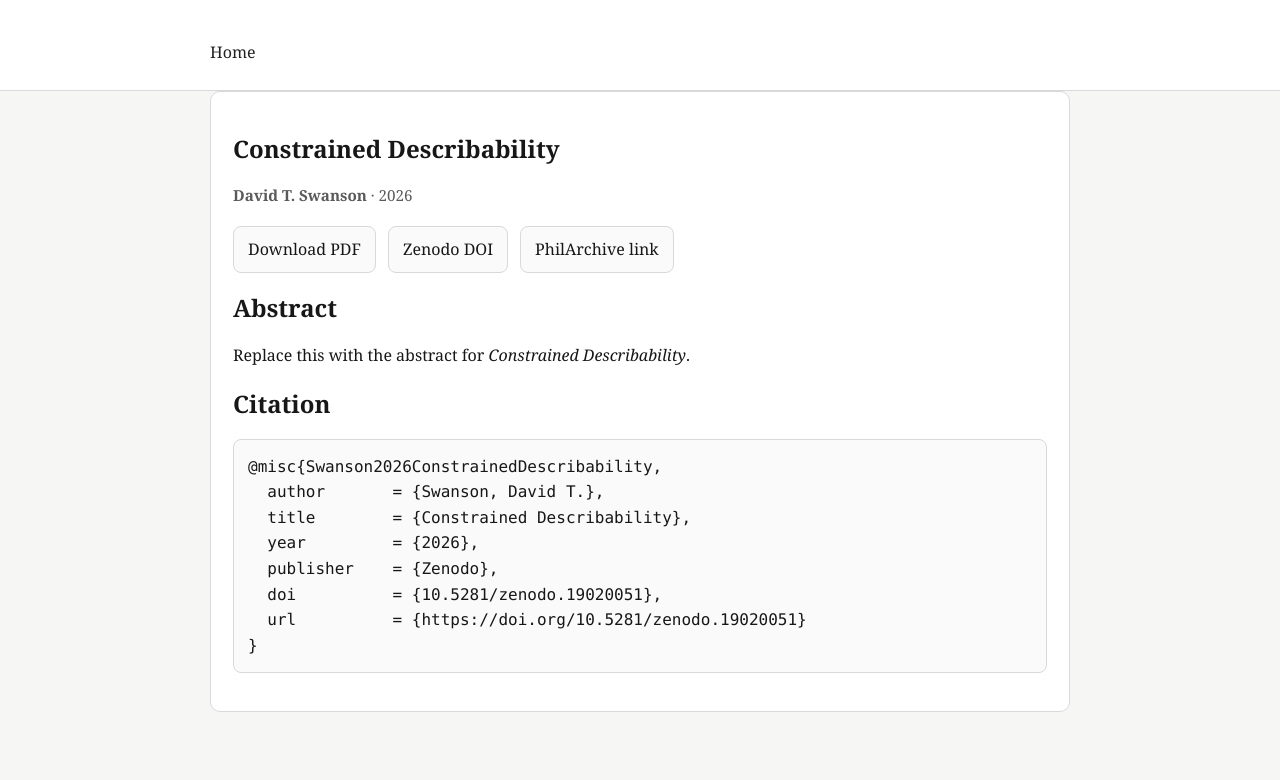
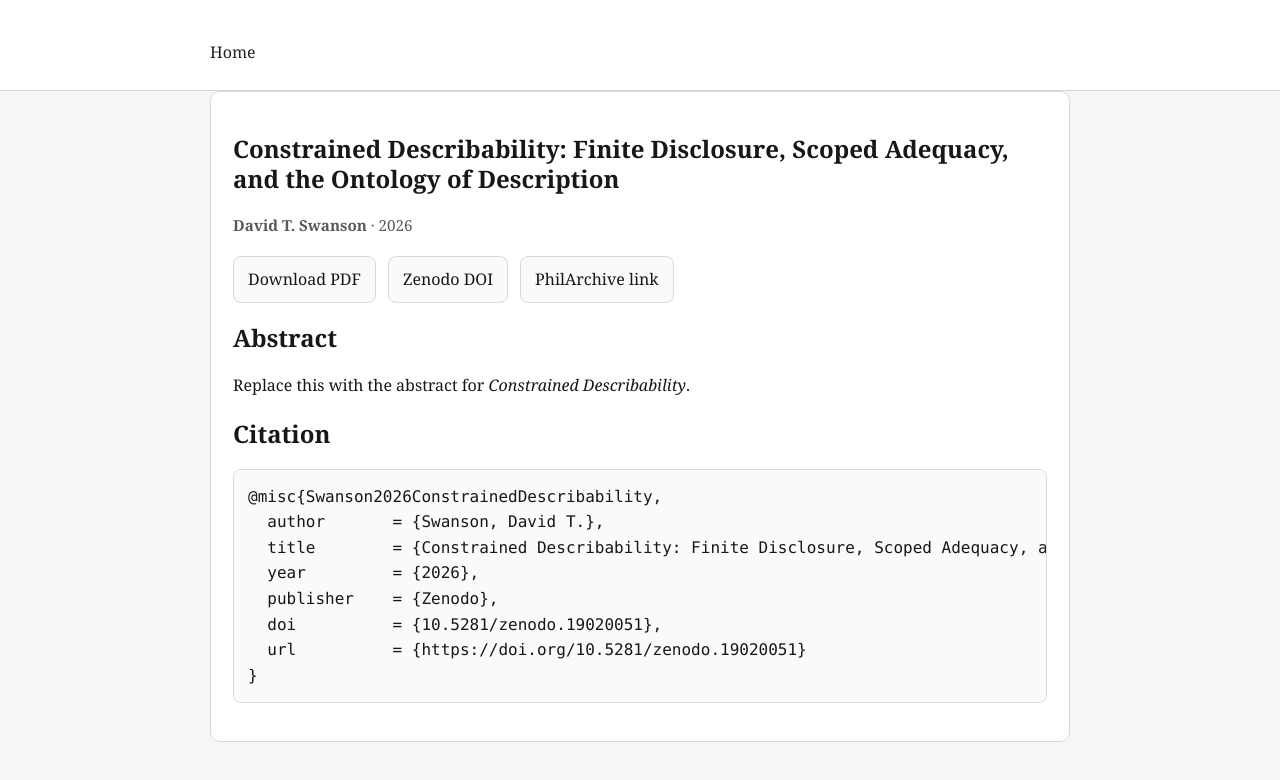
Before and after one commit to davidtswanson903/davidtswanson903.github.io, a plain HTML site: page papers/constrained-describability.html in a window 1280 px wide. Drawn offline with Linux system fonts and the light colour scheme.

Commit message:
updated title

```diff
--- a/papers/constrained-describability.html
+++ b/papers/constrained-describability.html
@@ -3,9 +3,9 @@
 <head>
   <meta charset="utf-8">
   <meta name="viewport" content="width=device-width, initial-scale=1">
-  <title>Constrained Describability</title>
-  <meta name="description" content="Paper page for Constrained Describability by David T. Swanson.">
-  <meta name="citation_title" content="Constrained Describability">
+  <title>Constrained Describability: Finite Disclosure, Scoped Adequacy, and the Ontology of Description</title>
+  <meta name="description" content="Paper page for Constrained Describability: Finite Disclosure, Scoped Adequacy, and the Ontology of Description by David T. Swanson.">
+  <meta name="citation_title" content="Constrained Describability: Finite Disclosure, Scoped Adequacy, and the Ontology of Description">
   <meta name="citation_author" content="David T. Swanson">
   <meta name="citation_publication_date" content="2026">
   <meta name="citation_pdf_url" content="https://davidtswanson903.github.io/pdfs/constrained_describability.pdf">
@@ -21,7 +21,7 @@
   </header>
   <main class="wrap">
     <article class="card">
-      <h1>Constrained Describability</h1>
+      <h1>Constrained Describability: Finite Disclosure, Scoped Adequacy, and the Ontology of Description</h1>
       <p class="muted"><strong>David T. Swanson</strong> · 2026</p>
       <div class="paper-actions">
         <a class="button" href="../pdfs/constrained_describability.pdf">Download PDF</a>
@@ -33,7 +33,7 @@
       <h2>Citation</h2>
       <pre>@misc{Swanson2026ConstrainedDescribability,
   author       = {Swanson, David T.},
-  title        = {Constrained Describability},
+  title        = {Constrained Describability: Finite Disclosure, Scoped Adequacy, and the Ontology of Description},
   year         = {2026},
   publisher    = {Zenodo},
   doi          = {10.5281/zenodo.19020051},
```
Also changed, not shown: index.html (+1 -1 lines), 1 other file.
